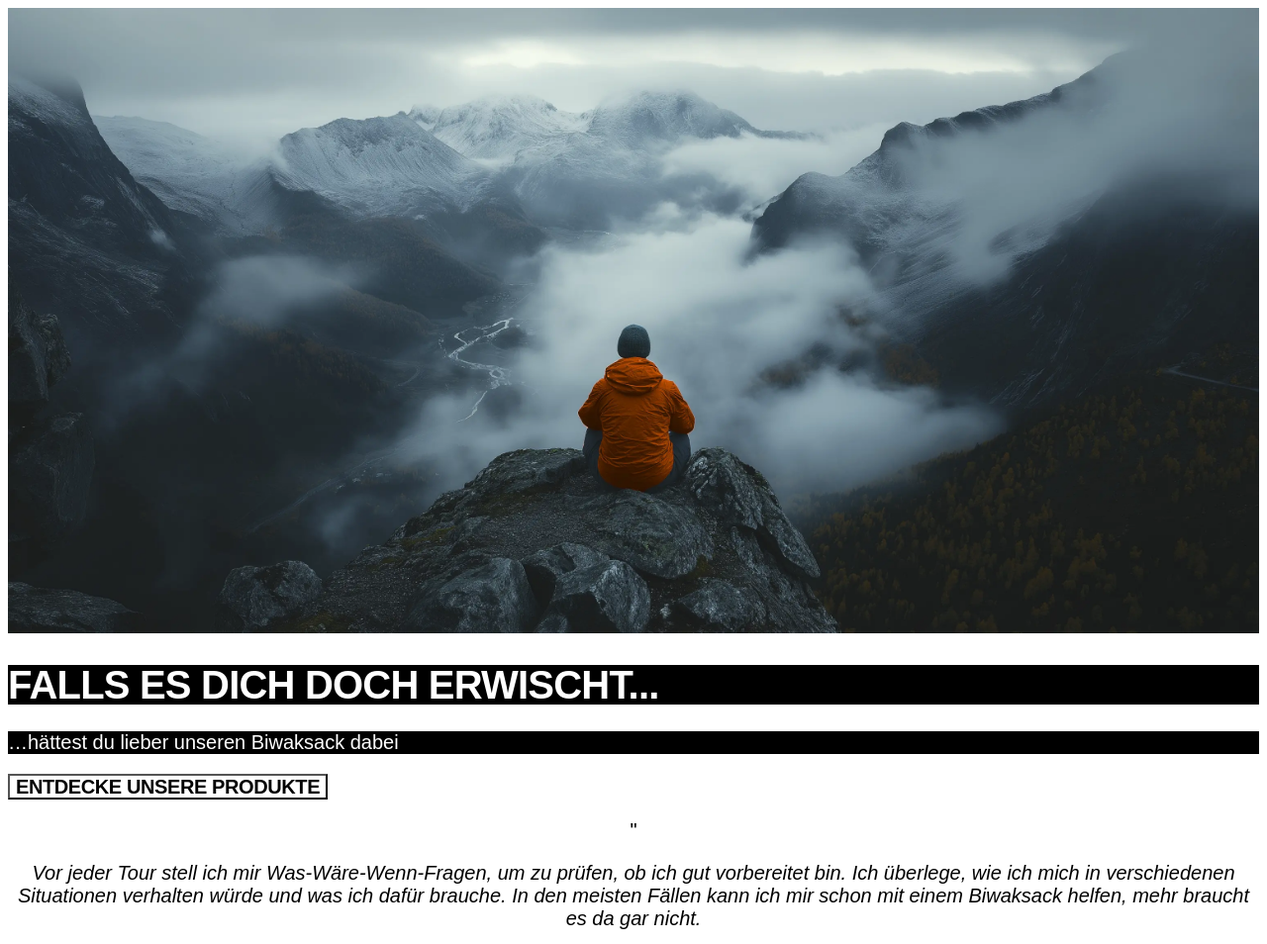
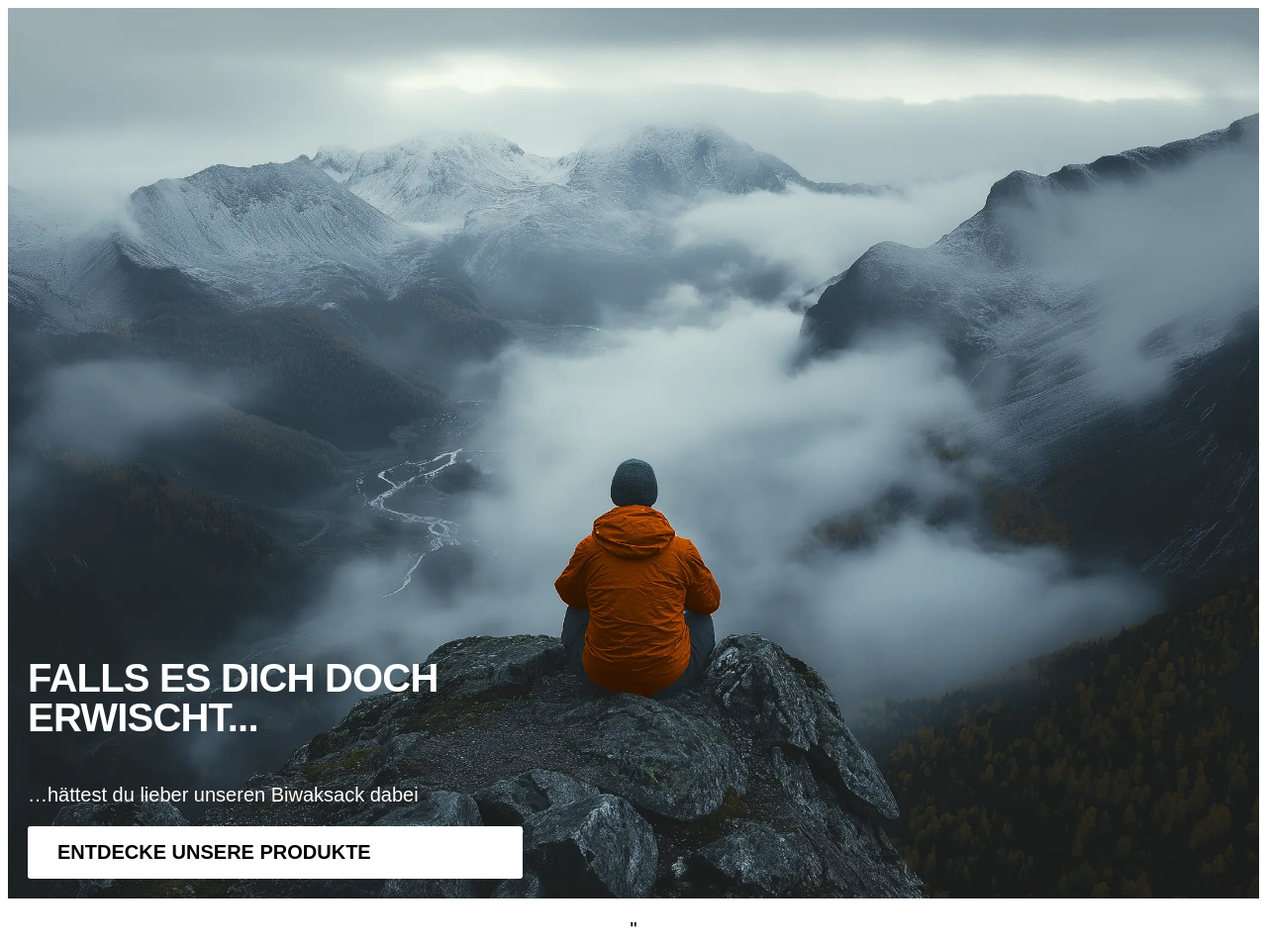
Before and after one commit to pquauke/tarbaga, a plain HTML site: page index.html in a window 1280 px wide. Shown: the top 954 px of the page at 99% size. Drawn offline with Linux system fonts and the light colour scheme.

Commit message:
start to use flexboxes
To structure the homepage in a nice layout

```diff
--- a/index.html
+++ b/index.html
@@ -6,12 +6,17 @@
     <title>TARBAGA - innovative Bergsportausrüstung</title>
     <link rel="stylesheet" href="./styles.css">
 </head>
+
+
 <body>
 
-    <img src="./images/hero.webp" alt="hero" width="100%">
-    <h1 class="wb">Falls es dich doch erwischt...</h1>
-    <p class="wb">…hättest du lieber unseren Biwaksack dabei</p>
-    <button class="bw"><a href="./pages/shop.html" class="bw">Entdecke unsere Produkte</a></button>
+    <div class="hero image">
+        <div class="hero text">
+            <h1>Falls es dich doch erwischt...</h1>
+            <p>…hättest du lieber unseren Biwaksack dabei</p>
+            <a class="button white" href="./pages/shop.html" class="bw">Entdecke unsere Produkte</a>
+        </div>
+    </div>
 
     <div class="quote">
         <p>"</p>
@@ -25,7 +30,7 @@
         <li>Der Biwaksack ist <b>dein Back-Up</b>, wenn das Wetter nicht wie gedacht ist, die Tour länger als geplant braucht oder jemand verletzt ist.</li>
         <li>Er ist <b>leicht und klein</b>, damit du ihn immer mitnimmst. Er ist <b>zuverlässig</b>, damit er dir im Notfall auch etwas bringt. Er ist <b>universell</b>, damit du ihn in verschiedenen Situationen nutzen kannst</li>
         <li>Du kannst dich <b>hineinsetzen</b>, dich <b>hineinlegen</b> oder jemanden damit <b>wegtragen</b>.</li>
-        <button><a href="./pages/product.html">Entdecke den Biwaksack</a></button>
+        <a class="button black" href="./pages/product.html">Entdecke den Biwaksack</a>
     </ul>
 
     <div class="quote">
@@ -38,7 +43,7 @@
     <ul>
         <li>TARBAGA ist ein kleines, aber leidenschaftliches Team von Bergsteigern und Designern, die sich alle darauf konzentrieren, die bestmöglichen Produkte für dich zu entwickeln.</li>
         <li>Wir wollen nicht nur Produkte verkaufen, sondern auch ein Bewusstsein für die Wichtigkeit von Sicherheitsausrüstung schaffen.</li>
-        <button><a href="./pages/about.html">Erfahre mehr über Tarbaga</a></button>
+        <a class="button black" href="./pages/about.html">Erfahre mehr über Tarbaga</a>
     </ul>
 </body>
 </html>
--- a/styles.css
+++ b/styles.css
@@ -1,50 +1,81 @@
+/* TYPOGRAPHY */
+
 * {
-    font-family: "Arial", sans-serif;
+    font-family: Arial, Helvetica, sans-serif;
     font-size: 20px;
-    color: black;
     text-decoration: none;
 }
 
-a,
-button,
-.wb {
-    color: white;
-    background-color: black;
-}
-
-.bw {
-    color: black;
-    background-color: white;
+h1,h2,h3,.button {
+    font-weight: 900;
+    text-transform: uppercase;
 }
 
 h1 {
-
     font-size: 40px;
     line-height: 40px;
     letter-spacing: -0.8px;
-    font-weight: 900;
-    text-transform: uppercase;
 }
 
 h2 {
     font-size: 30px;
     line-height: 30px;
     letter-spacing: -0.6px;
-    font-weight: 900;
-    text-transform: uppercase;
     text-align: center;
 }
 
-h3,
-button {
+h3 {
     font-size: 20px;
     line-height: 20px;
     letter-spacing: -0.4px;
-    font-weight: 900;
-    text-transform: uppercase;
     text-align: center;
 }
 
 .quote {
     text-align: center;
 }
+
+/* COLORS */
+
+.hero {
+    color: white;
+}
+
+.button.white {
+    color: black;
+    background-color: white;
+}
+
+.button.black {
+    color: white;
+    background-color: black;
+}
+
+/* LAYOUT */
+
+body {
+    display: flex;
+    flex-direction: column;
+}
+
+.button {
+    padding: 15px 30px;
+    border-radius: 3px;
+}
+
+.hero.image {
+    background-image: url('./images/hero.webp');
+    background-position: center center;
+    background-size: cover;
+    height: 900px;
+    display: flex;
+    align-items: end;
+}
+
+.hero.text {
+    width: 500px;
+    padding: 20px;
+    display: flex;
+    flex-direction: column;
+    justify-content: ;
+}
```
